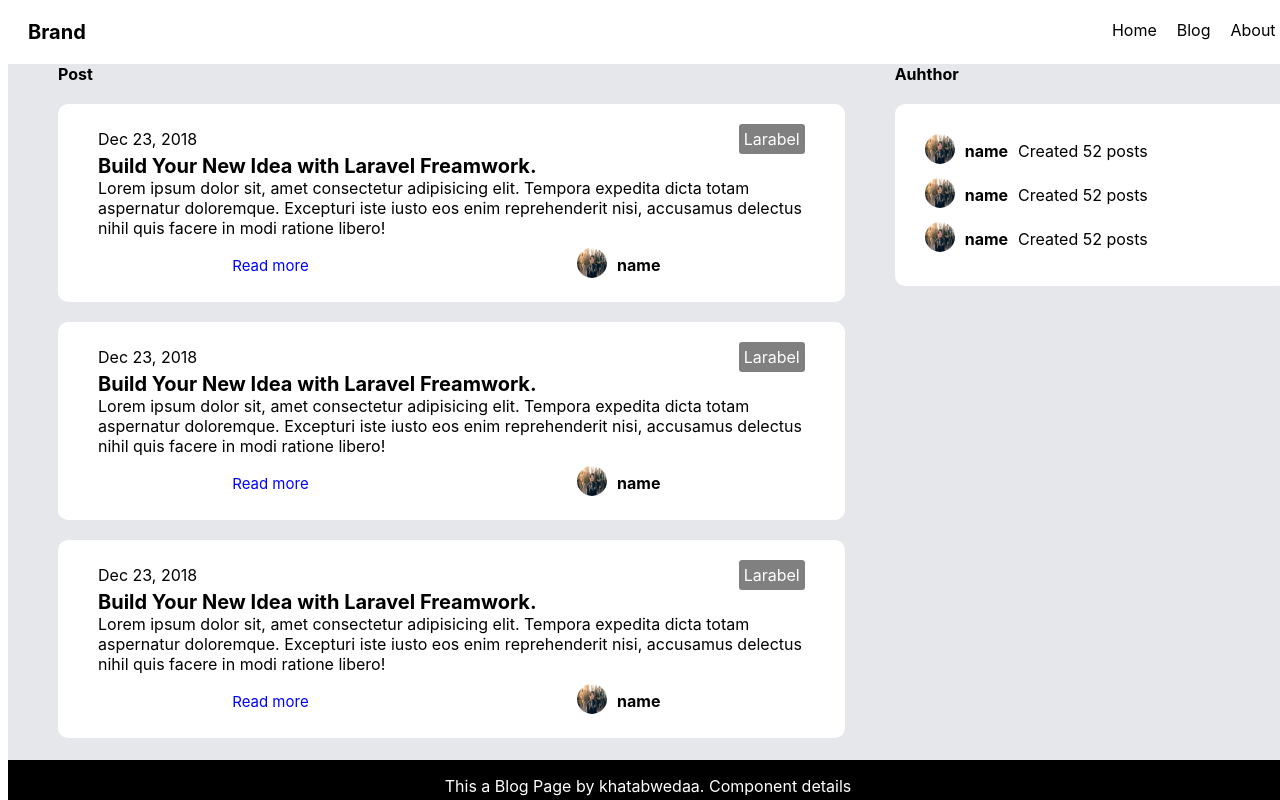
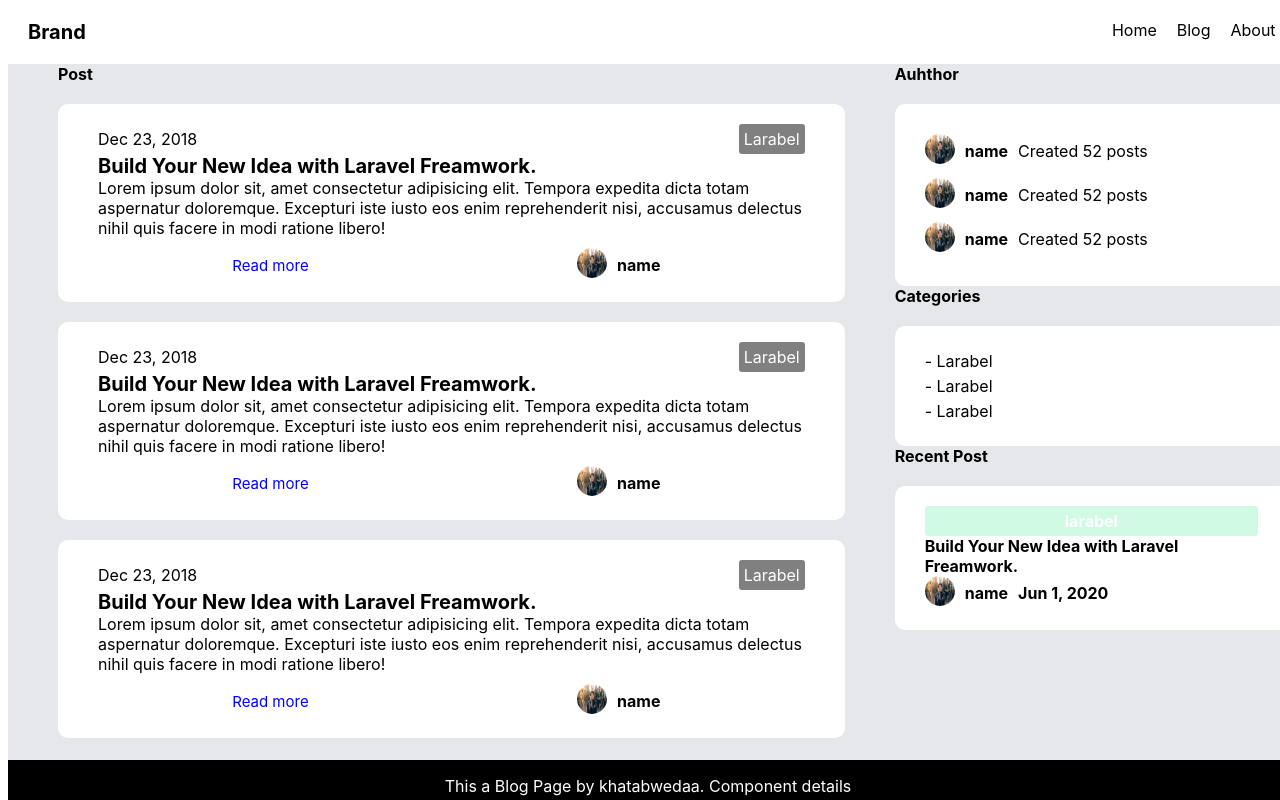
Before and after one commit to Awtanabe/nextjs-blog, a Next.js app: page / in a window 1280 px wide. Shown: the top 800 px of the page. Built offline with nearby package versions, Linux system fonts and the light colour scheme.

Commit message:
recent post

```diff
--- a/atom/Label.js
+++ b/atom/Label.js
@@ -12,6 +12,10 @@ const Label = (props) => {
           background-color: gray;
           color: white;
         }
+        .label-green {
+          background-color: rgba(209, 250, 229, 1);
+          color: white;
+        }
       `}</style>
     </div>
   )
--- a/molecule/Landing/Category.js
+++ b/molecule/Landing/Category.js
@@ -0,0 +1,12 @@
+const Category = () => {
+  return (
+    <div>
+      - Larabel
+     <style jsx>{`
+       font-weight: bold;
+     `}</style>
+    </div>
+  )
+}
+
+export default Category;
--- a/molecule/Landing/RecentPost.js
+++ b/molecule/Landing/RecentPost.js
@@ -0,0 +1,29 @@
+import Label from '../../atom/Label'
+import User from '../../molecule/Landing/User'
+
+const RecentPost = () => {
+  return (
+    <div className="recent-post-container">
+      <div className="label-container">
+        <Label name ="larabel" color="label-green"/>
+      </div>
+      <div className="title">
+        Build Your New Idea with Laravel Freamwork.
+      </div>
+      <div className="footer">
+        <User/>
+        <div className="created-date">
+          Jun 1, 2020
+        </div>
+      </div>
+      <style jsx>{`
+        .recent-post-container .footer {
+           display: flex;
+           align-items: center;
+        }
+      `}</style>
+    </div>
+  )
+}
+
+export default RecentPost;
--- a/organism/landing/SideBar.js
+++ b/organism/landing/SideBar.js
@@ -1,4 +1,6 @@
 import Author from '../../molecule/Landing/Author'
+import Category from '../../molecule/Landing/Category'
+import RecentPost from '../../molecule/Landing/RecentPost'
 
 const SideBar = () => {
   return (
@@ -17,7 +19,29 @@ const SideBar = () => {
           <Author/>
         </div>
       </div>
+      <div className="title">
+        Categories
+      </div>
+      <div className="categories-container">
+        <div className="category-wrapper">
+          <Category/>
+        </div>
+        <div className="category-wrapper">
+          <Category/>
+        </div>
+        <div className="category-wrapper">
+          <Category/>
+        </div>
+      </div>
 
+      <div className="title">
+        Recent Post
+        <div className="recent-posts-container">
+          <div className="recent-post-wrapper">
+            <RecentPost/>
+          </div>
+        </div>
+      </div>
 
      <style jsx>{`
         .sidebar-container {
@@ -36,6 +60,24 @@ const SideBar = () => {
           padding: 20px 30px;
           border-radius: 10px;
         }
+
+        .category-wrapper {
+          margin: 5px 0;
+        }
+
+        .categories-container {
+          background-color: white;
+          margin-top: 20px;
+          padding: 20px 30px;
+          border-radius: 10px;
+        }
+
+        .recent-posts-container {
+          background-color: white;
+          margin-top: 20px;
+          padding: 20px 30px;
+          border-radius: 10px;
+        }
      `}</style>
     </div>
   )
```
